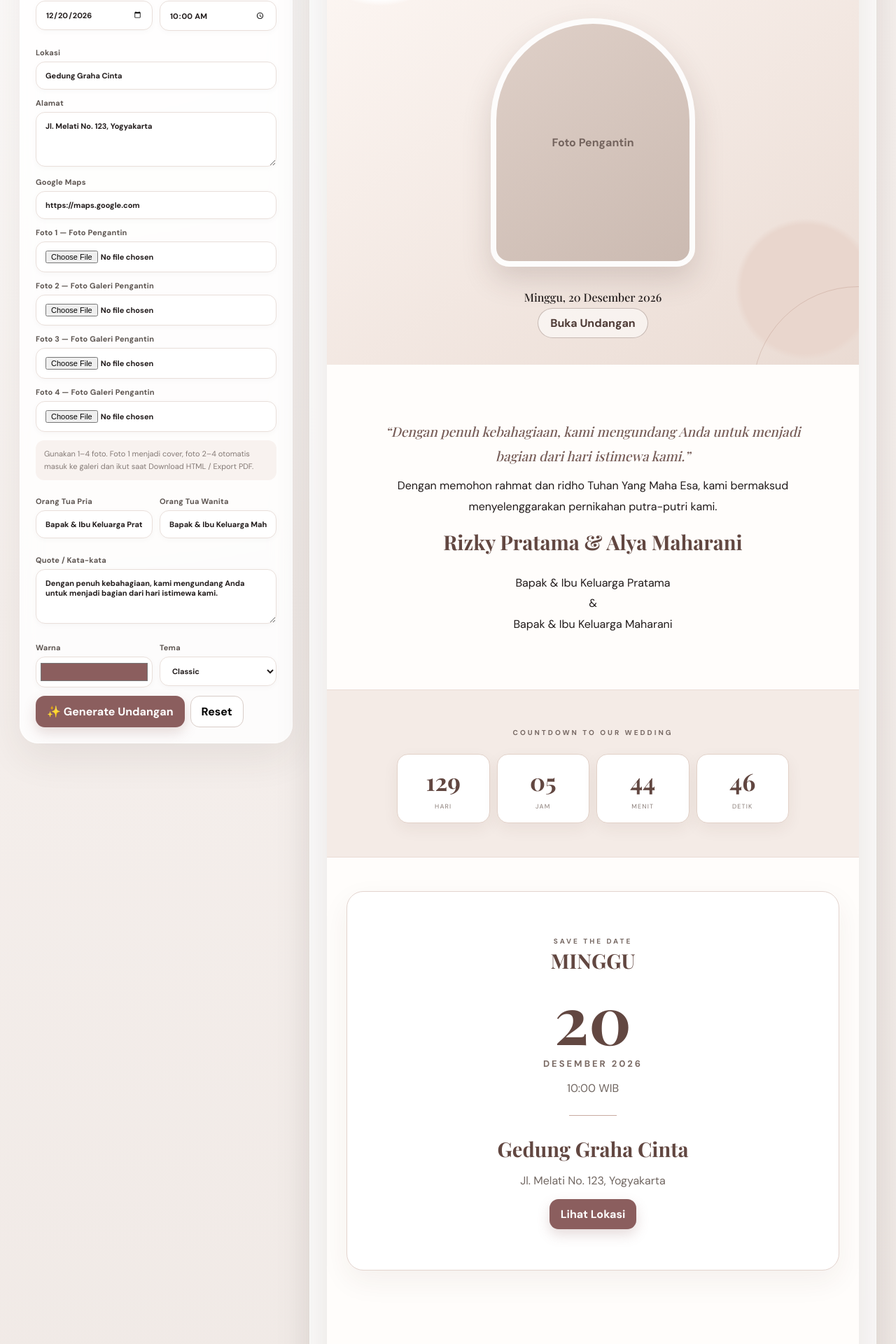
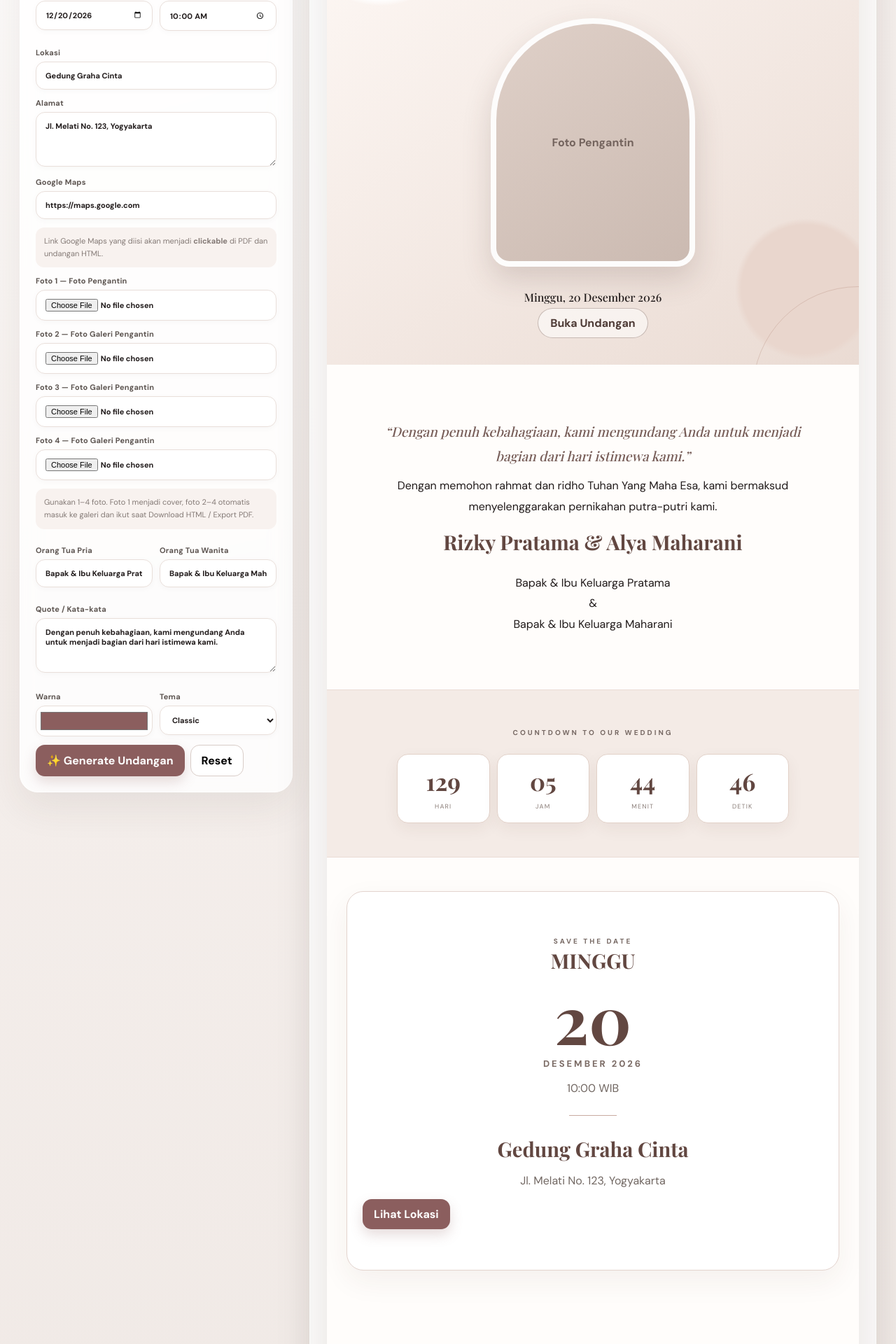
Before and after one commit to gebehfollow10-source/cupweddingproject, a Next.js app: page / in a window 1280 px wide. Shown: the part 418-2338 px from the top of the page at 70% size. Built offline with nearby package versions, Linux system fonts and the light colour scheme.

Commit message:
Add files via upload

```diff
--- a/app/page.js
+++ b/app/page.js
@@ -32,6 +32,12 @@ export default function Home(){
  const day=days[dt.getDay()];
  const displayDate=`${day}, ${dt.getDate()} ${months[dt.getMonth()]} ${dt.getFullYear()}`;
  const initials=`${form.groom.split(" ")[0]} & ${form.bride.split(" ")[0]}`;
+ const normalizeUrl=(value)=>{
+  const raw=String(value||"").trim();
+  if(!raw)return "";
+  try{const u=new URL(/^https?:\/\//i.test(raw)?raw:`https://${raw}`);return /^https?:$/.test(u.protocol)?u.href:"";}catch{return ""}
+ };
+ const mapsUrl=normalizeUrl(form.maps);
 
  function readImageAsJpeg(file){
   return new Promise((resolve,reject)=>{
@@ -82,6 +88,13 @@ export default function Home(){
     if(!src)return false;
     try{doc.addImage(src,"JPEG",x,y,w,h,undefined,"FAST");return true}catch(e){return false}
    };
+   const addLinkButton=(label,url,x,y,w=58,h=10)=>{
+    if(!url)return false;
+    doc.setFillColor(r,g,b);doc.roundedRect(x,y,w,h,5,5,"F");
+    addText(label,x+w/2,y+6.7,8,"bold",[255,255,255],"center");
+    doc.link(x,y,w,h,{url});
+    return true;
+   };
    // Halaman 1: cover
    doc.setFillColor(250,244,240);doc.rect(0,0,W,H,"F");
    addText("THE WEDDING OF",W/2,35,9,"bold",[110,90,84],"center");
@@ -117,6 +130,12 @@ export default function Home(){
    const addrLines=doc.splitTextToSize(form.address||"",150);addText(addrLines,W/2,230,10,"normal",[95,82,78],"center");
    addText("COUNTDOWN",W/2,260,8,"bold",[110,90,84],"center");
    addText(String(left.d).padStart(2,"0")+" Hari   "+String(left.h).padStart(2,"0")+" Jam   "+String(left.m).padStart(2,"0")+" Menit",W/2,273,10,"bold",[r,g,b],"center");
+   const pdfLinks=[
+    [mapsUrl,"Lihat Lokasi"],
+    ].filter(x=>x[0]);
+   const linkW=50, linkGap=5, total=pdfLinks.length*linkW+(pdfLinks.length-1)*linkGap;
+   let linkX=(W-total)/2;
+   pdfLinks.forEach(([url,label])=>{addLinkButton(label,url,linkX,282,linkW,10);linkX+=linkW+linkGap;});
 
    // Halaman 3: semua foto 2-4, sehingga 4 foto selalu ikut PDF
    doc.addPage();
@@ -157,7 +176,7 @@ export default function Home(){
 <section class="cover"><small>THE WEDDING OF</small><h1>${safe(initials)}</h1>${photoHTML}<p>${safe(displayDate)}</p><p>${safe(form.venue)}</p></section>
 <section class="section"><p class="quote">“${safe(form.quote)}”</p><p>Dengan memohon rahmat dan ridho Tuhan Yang Maha Esa, kami bermaksud menyelenggarakan pernikahan putra-putri kami.</p><h2>${safe(form.groom)} &amp; ${safe(form.bride)}</h2><p>${safe(form.parentsG)}<br>&amp;<br>${safe(form.parentsB)}</p></section>
 <section class="count"><small>COUNTDOWN TO OUR WEDDING</small><div class="grid"><div><b id="d">00</b><span>Hari</span></div><div><b id="h">00</b><span>Jam</span></div><div><b id="m">00</b><span>Menit</span></div><div><b id="s">00</b><span>Detik</span></div></div></section>
-<section class="event"><small>SAVE THE DATE</small><h2>${safe(day.toUpperCase())}</h2><strong>${dt.getDate()}</strong><h3>${safe(months[dt.getMonth()].toUpperCase())} ${dt.getFullYear()}</h3><p>${safe(form.time)} WIB</p><hr><h2>${safe(form.venue)}</h2><p>${safe(form.address)}</p><a class="btn" href="${safe(form.maps)}" target="_blank" rel="noopener">Lihat Lokasi</a></section>
+<section class="event"><small>SAVE THE DATE</small><h2>${safe(day.toUpperCase())}</h2><strong>${dt.getDate()}</strong><h3>${safe(months[dt.getMonth()].toUpperCase())} ${dt.getFullYear()}</h3><p>${safe(form.time)} WIB</p><hr><h2>${safe(form.venue)}</h2><p>${safe(form.address)}</p><div class="share">${mapsUrl?`<a class="btn" href="${safe(mapsUrl)}" target="_blank" rel="noopener">Lihat Lokasi</a>`:""}</div></section>
 ${galleryHTML}<section class="section"><h2>Terima Kasih</h2><p>Merupakan suatu kebahagiaan bagi kami apabila Anda berkenan hadir dan memberikan doa restu.</p><p><b>${safe(initials)}</b></p></section>
 <div class="footer">CupzProject —Generate Wedding</div></main>
 <script>const target=new Date(${JSON.stringify(form.date+'T'+form.time+':00')});function tick(){let x=Math.max(0,target-new Date());document.getElementById('d').textContent=String(Math.floor(x/86400000)).padStart(2,'0');document.getElementById('h').textContent=String(Math.floor(x%86400000/3600000)).padStart(2,'0');document.getElementById('m').textContent=String(Math.floor(x%3600000/60000)).padStart(2,'0');document.getElementById('s').textContent=String(Math.floor(x%60000/1000)).padStart(2,'0')}tick();setInterval(tick,1000);</script>
@@ -183,7 +202,8 @@ ${galleryHTML}<section class="section"><h2>Terima Kasih</h2><p>Merupakan suatu k
     <div className="two"><label>Tanggal<input type="date" value={form.date} onChange={e=>set("date",e.target.value)}/></label><label>Jam<input type="time" value={form.time} onChange={e=>set("time",e.target.value)}/></label></div>
     <label>Lokasi<input value={form.venue} onChange={e=>set("venue",e.target.value)}/></label>
     <label>Alamat<textarea value={form.address} onChange={e=>set("address",e.target.value)}/></label>
-    <label>Google Maps<input value={form.maps} onChange={e=>set("maps",e.target.value)}/></label>
+    <label>Google Maps<input value={form.maps} onChange={e=>set("maps",e.target.value)} placeholder="https://maps.google.com/..."/></label>
+    <p className="note">Link Google Maps yang diisi akan menjadi <b>clickable</b> di PDF dan undangan HTML.</p>
     <label>Foto 1 — Foto Pengantin<input type="file" accept="image/*" onChange={e=>upload(0,e)}/></label>
     <label>Foto 2 — Foto Galeri Pengantin<input type="file" accept="image/*" onChange={e=>upload(1,e)}/></label>
     <label>Foto 3 — Foto Galeri Pengantin<input type="file" accept="image/*" onChange={e=>upload(2,e)}/></label>
@@ -200,7 +220,7 @@ ${galleryHTML}<section class="section"><h2>Terima Kasih</h2><p>Merupakan suatu k
       <div className="cover"><small>THE WEDDING OF</small><h2>{initials}</h2>{photos[0]?<img className="photo" src={photos[0]} alt="Foto pengantin"/>:<div className="photo placeholder">Foto Pengantin</div>}<p>{displayDate}</p><button className="ghost" onClick={()=>setOpen(true)}>Buka Undangan</button></div>
       <section className="section"><p className="quote">“{form.quote}”</p><p>Dengan memohon rahmat dan ridho Tuhan Yang Maha Esa, kami bermaksud menyelenggarakan pernikahan putra-putri kami.</p><h3>{form.groom} & {form.bride}</h3><p>{form.parentsG}<br/>&<br/>{form.parentsB}</p></section>
       <section className="count"><small>COUNTDOWN TO OUR WEDDING</small><div className="countgrid">{[[left.d,"Hari"],[left.h,"Jam"],[left.m,"Menit"],[left.s,"Detik"]].map(x=><div key={x[1]}><b>{String(x[0]).padStart(2,"0")}</b><span>{x[1]}</span></div>)}</div></section>
-      <section className="event"><small>SAVE THE DATE</small><h3>{day.toUpperCase()}</h3><strong>{dt.getDate()}</strong><h4>{months[dt.getMonth()].toUpperCase()} {dt.getFullYear()}</h4><p>{form.time} WIB</p><hr/><h3>{form.venue}</h3><p>{form.address}</p><a className="btn" href={form.maps} target="_blank">Lihat Lokasi</a></section>
+      <section className="event"><small>SAVE THE DATE</small><h3>{day.toUpperCase()}</h3><strong>{dt.getDate()}</strong><h4>{months[dt.getMonth()].toUpperCase()} {dt.getFullYear()}</h4><p>{form.time} WIB</p><hr/><h3>{form.venue}</h3><p>{form.address}</p><div className="shareRow">{mapsUrl&&<a className="btn" href={mapsUrl} target="_blank" rel="noreferrer">Lihat Lokasi</a>}</div></section>
       {photos.slice(1).some(Boolean)&&<section className="gallery"><h3>Galeri Foto</h3><div className="galleryGrid">{photos.slice(1).map((src,i)=>src&&<img key={i} src={src} alt={`Foto ${i+2}`}/>)}</div></section>}
       <section className="section"><h3>Terima Kasih</h3><p>Merupakan suatu kebahagiaan bagi kami apabila Anda berkenan hadir dan memberikan doa restu.</p><div className="shareRow"><button className="btn light" onClick={share}>{copied?"Tersalin!":"Bagikan"}</button><button className="btn dark" onClick={exportPDF}>Export PDF</button><button className="btn outline" onClick={downloadHTML}>Download HTML</button></div><div className="signature">{initials}</div></section>
       <footer>CupzProject —Generate Wedding</footer>
```
